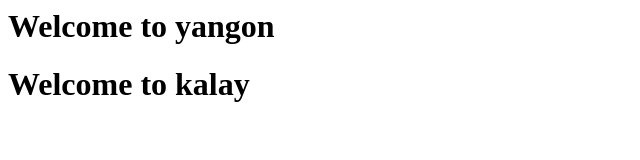
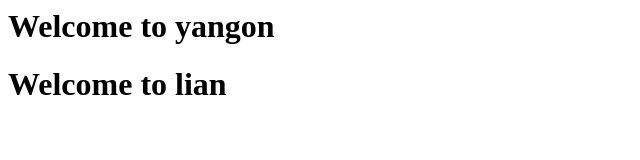
Before and after one commit to john-sangpi/mynote, a plain HTML site: page index.html in a window 1280 px wide. Shown: the full height of the page, 0-640 px from the left. Drawn offline with Linux system fonts and the light colour scheme.

Commit message:
edited in new branch

```diff
--- a/index.html
+++ b/index.html
@@ -1,3 +1,3 @@
 
 <h1>Welcome to yangon</h1>
-<h1>Welcome to kalay</h1>
+<h1>Welcome to lian</h1>
```
